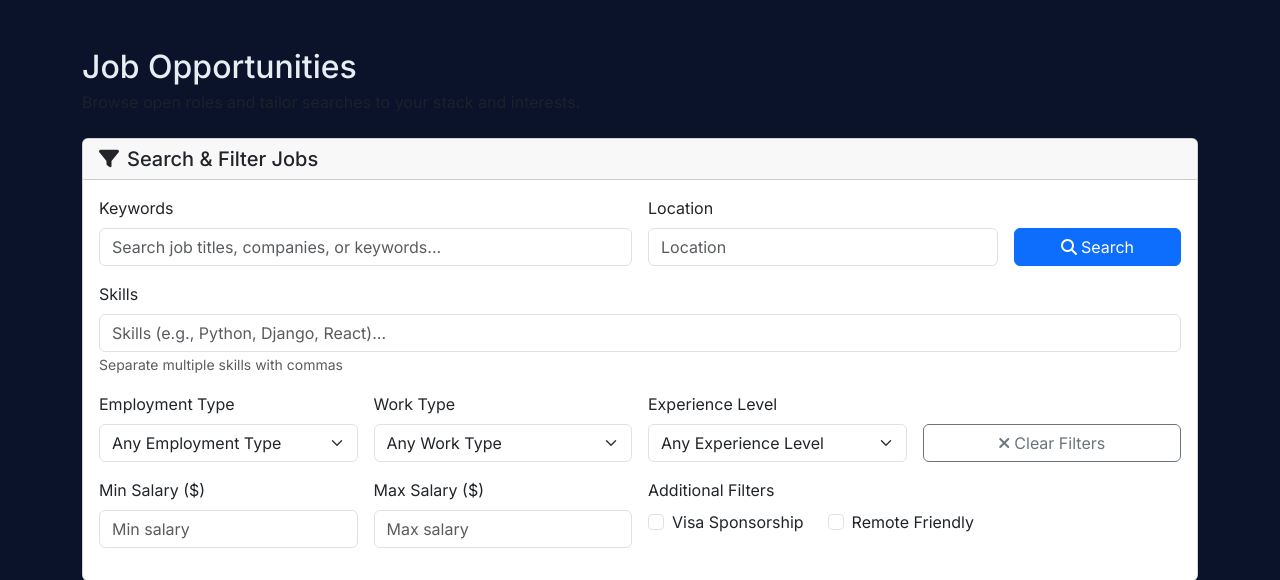
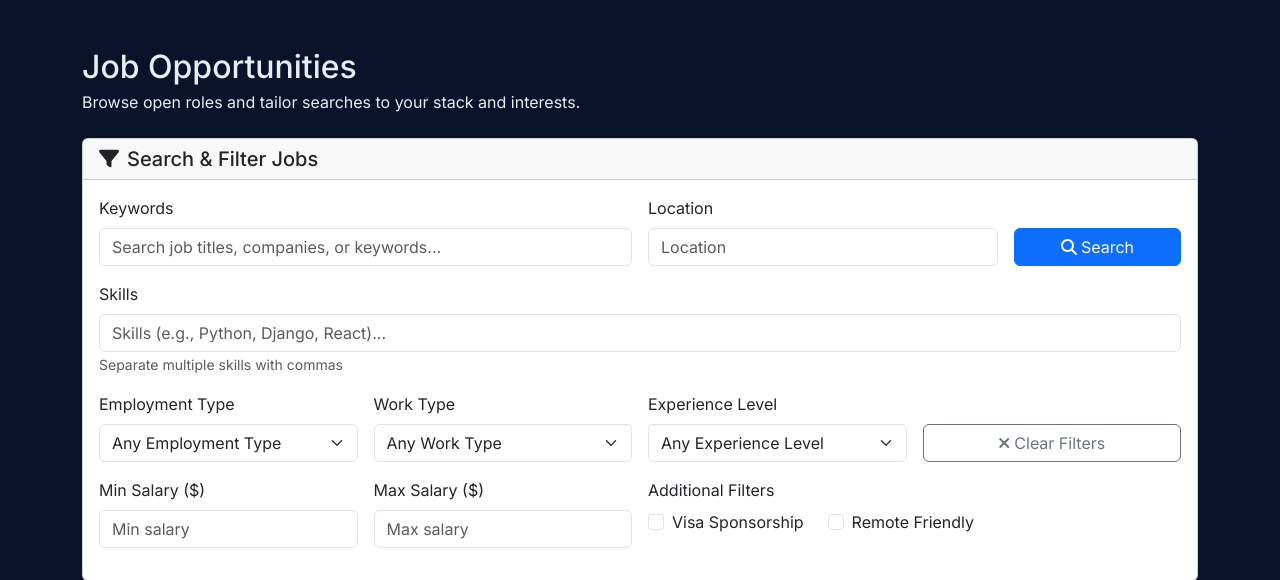
Before and after one commit to ritwij-ghosh/cs2340-team-project, a Django app: page /jobs/ in a window 1280 px wide. Shown: the part 63-643 px from the top of the page. Run offline with Django 5.2, Linux system fonts and the light colour scheme; data comes from the database, SQL or seed files in the repository.

Commit message:
Fix text visibility: change text-muted to text-light for better contrast on dark background

```diff
--- a/jobs/templates/jobs/index.html
+++ b/jobs/templates/jobs/index.html
@@ -4,7 +4,7 @@
   <div class="d-flex justify-content-between align-items-center mb-4">
     <div>
       <h2 class="mb-1">Job Opportunities</h2>
-      <p class="text-muted mb-0">Browse open roles and tailor searches to your stack and interests.</p>
+      <p class="text-light mb-0">Browse open roles and tailor searches to your stack and interests.</p>
     </div>
     {% if user.is_authenticated %}
     <div class="d-flex gap-2">
```
